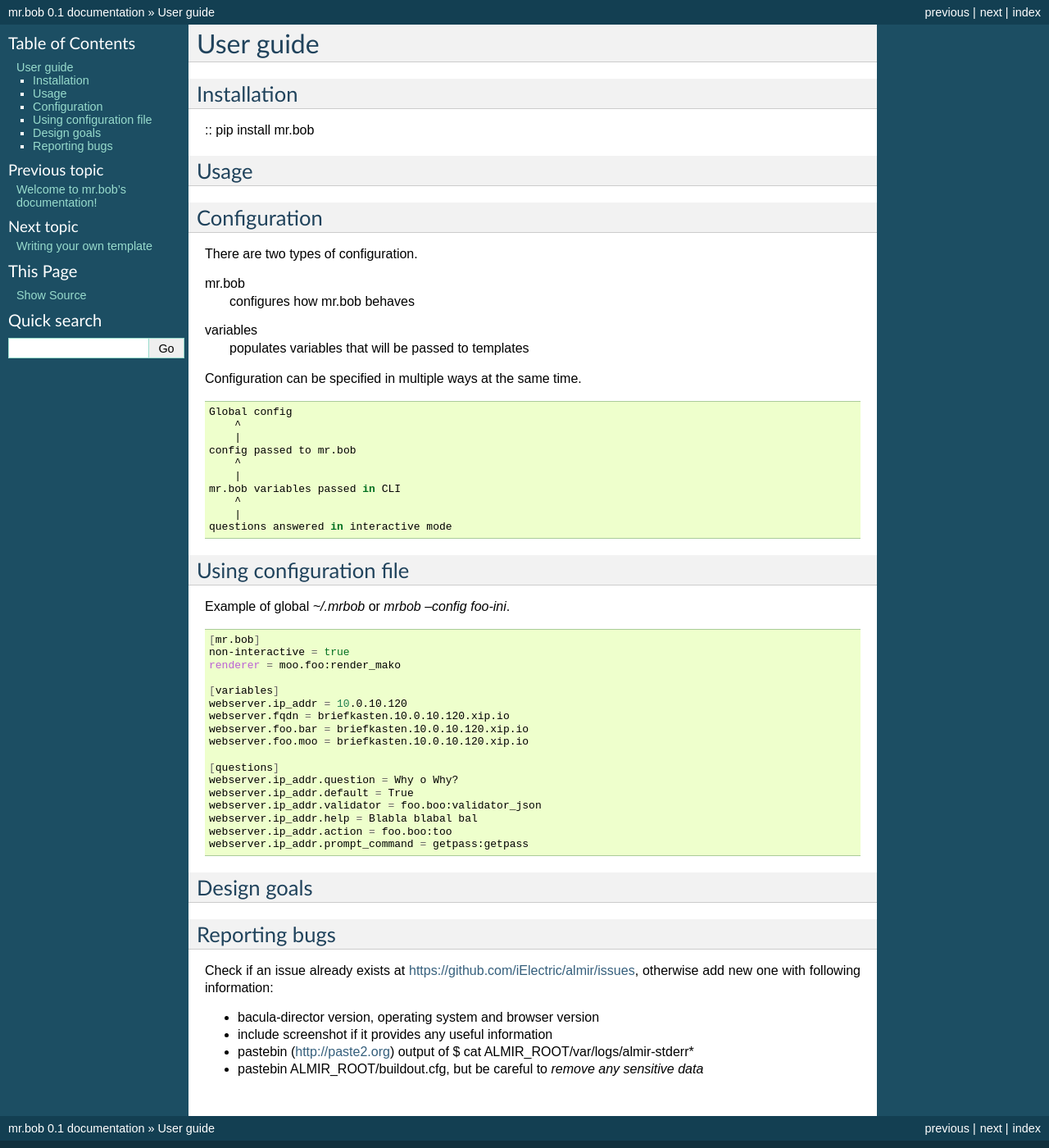
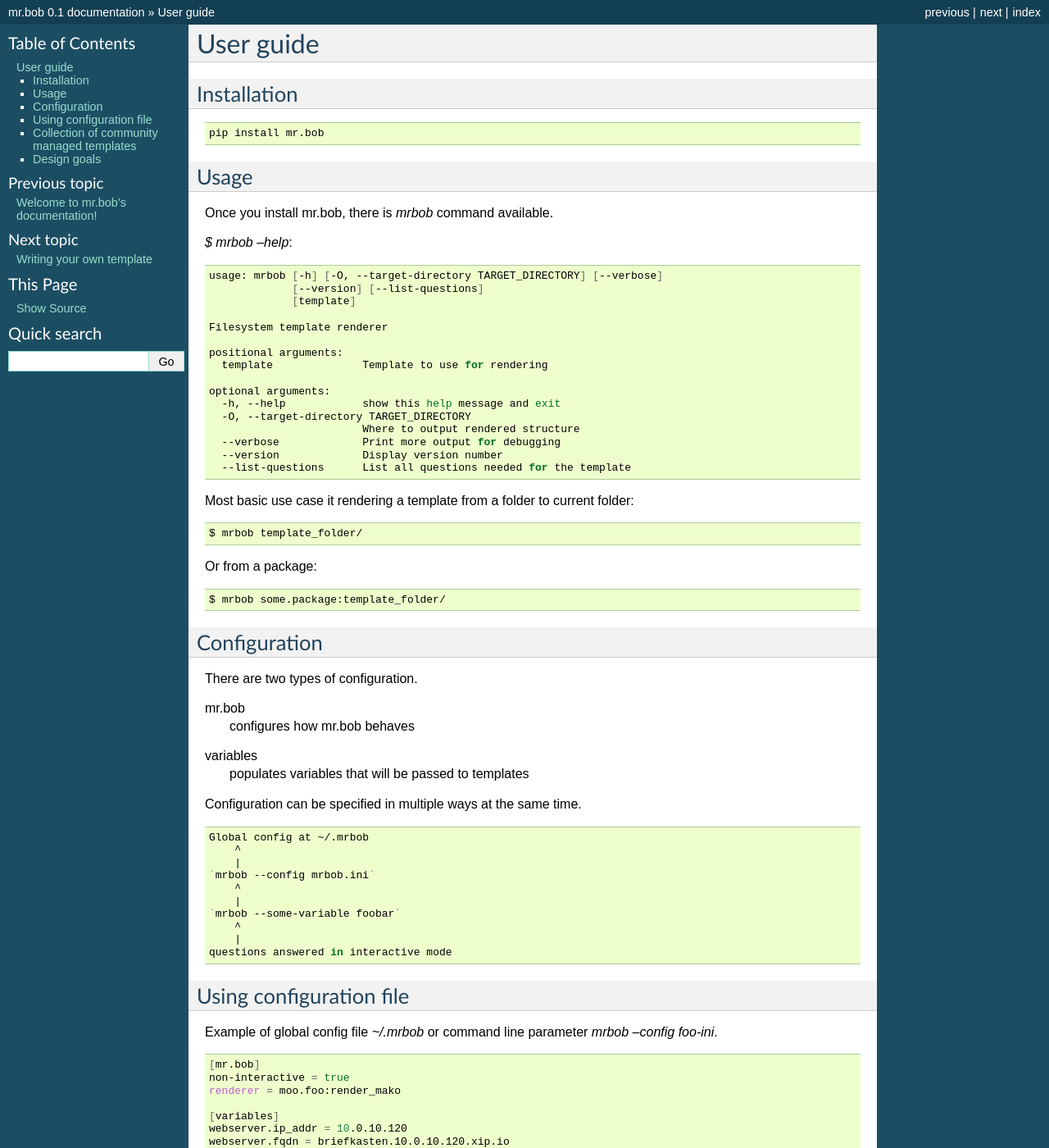
Before and after one commit to collective/mr.bob, a Sphinx documentation site: the page built from docs/source/userguide.rst, in a window 1280 px wide and 1400 px high. Shown: the whole window at 82% size. Built offline with Sphinx 7.4.7, drawn with Linux system fonts in a browser that asks for light colours; some of the changed text lies outside the part shown.

Commit message:
write some user guide docs

```diff
--- a/docs/source/userguide.rst
+++ b/docs/source/userguide.rst
@@ -4,15 +4,46 @@
 User guide
 ==========
 
-
 Installation
 ------------
 
-:: pip install mr.bob
+::
+
+    pip install mr.bob
 
 
 Usage
 -----
+
+
+Once you install mr.bob, there is `mrbob` command available.
+
+`$ mrbob --help`::
+
+    usage: mrbob [-h] [-O, --target-directory TARGET_DIRECTORY] [--verbose]
+                 [--version] [--list-questions]
+                 [template]
+
+    Filesystem template renderer
+
+    positional arguments:
+      template              Template to use for rendering
+
+    optional arguments:
+      -h, --help            show this help message and exit
+      -O, --target-directory TARGET_DIRECTORY
+                            Where to output rendered structure
+      --verbose             Print more output for debugging
+      --version             Display version number
+      --list-questions      List all questions needed for the template
+
+Most basic use case it rendering a template from a folder to current folder::
+
+    $ mrbob template_folder/
+
+Or from a package::
+
+    $ mrbob some.package:template_folder/
 
 
 Configuration
@@ -29,13 +60,13 @@
 
 ::
 
-    Global config
+    Global config at ~/.mrbob
         ^
         |
-    config passed to mr.bob
+    `mrbob --config mrbob.ini`
         ^
         |
-    mr.bob variables passed in CLI
+    `mrbob --some-variable foobar`
         ^
         |
     questions answered in interactive mode
@@ -44,7 +75,7 @@
 Using configuration file
 ------------------------
 
-Example of global `~/.mrbob` or `mrbob --config foo-ini`.
+Example of global config file `~/.mrbob` or command line parameter `mrbob --config foo-ini`.
 
 ::
 
@@ -67,18 +98,15 @@
     webserver.ip_addr.prompt_command = getpass:getpass
 
 
+Collection of community managed templates
+-----------------------------------------
+
+
 Design goals
 ------------
 
-
-
-Reporting bugs
---------------
-
-Check if an issue already exists at https://github.com/iElectric/almir/issues,
-otherwise add new one with following information:
-
-* bacula-director version, operating system and browser version
-* include screenshot if it provides any useful information
-* pastebin (http://paste2.org) output of $ cat ALMIR_ROOT/var/logs/almir-stderr*
-* pastebin ALMIR_ROOT/buildout.cfg, but be careful to *remove any sensitive data*
+- Cover 80% of use cases, don't become too complex
+- Ability to use templates not only from eggs, but also folders and similar
+- Python 3 support
+- Jinja2 renderer by default, but replaceable
+- Ability to render multiple templates to the same target directory
```
Also changed, not shown: docs/source/index.rst (+10 -3 lines).
